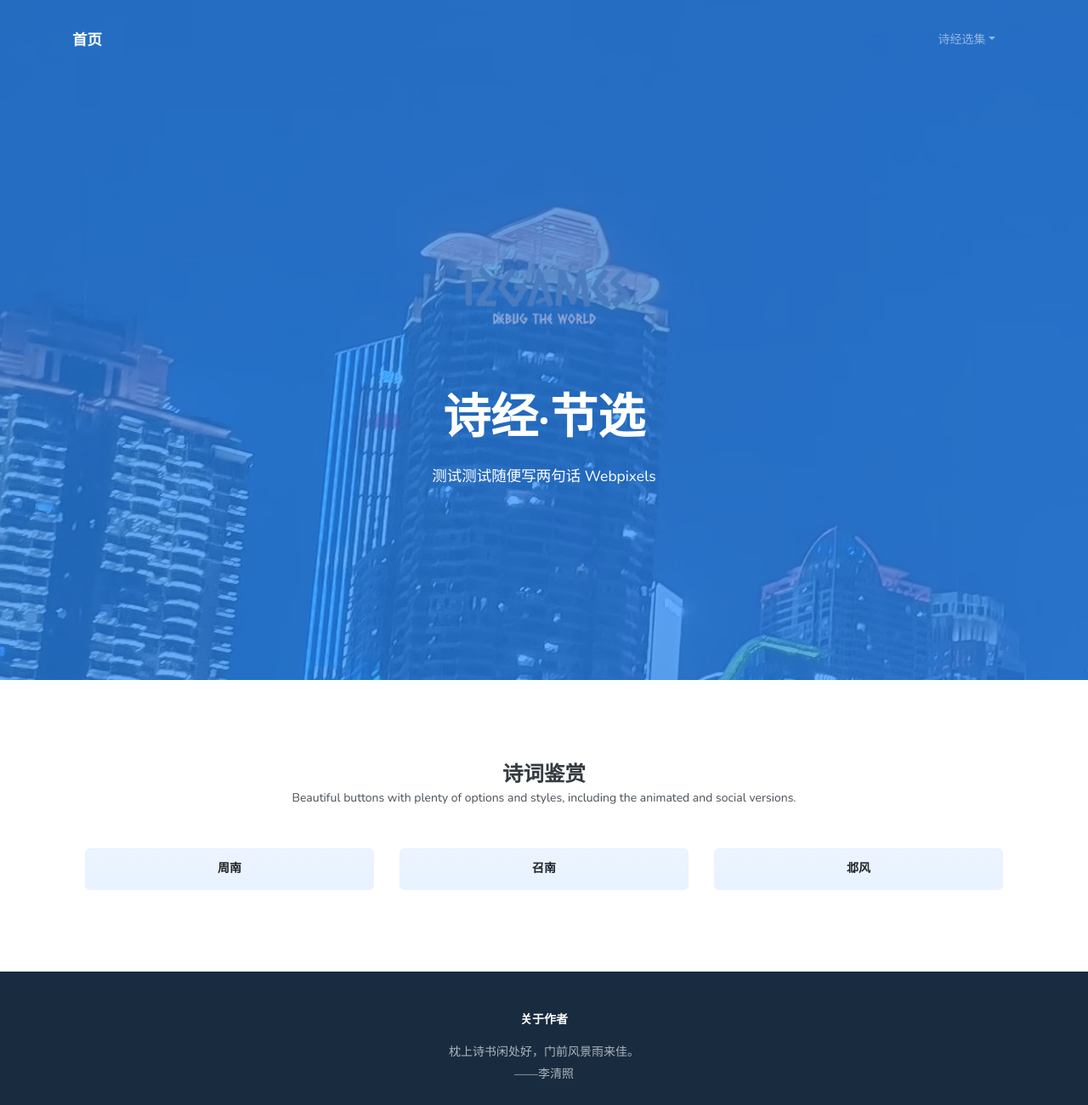
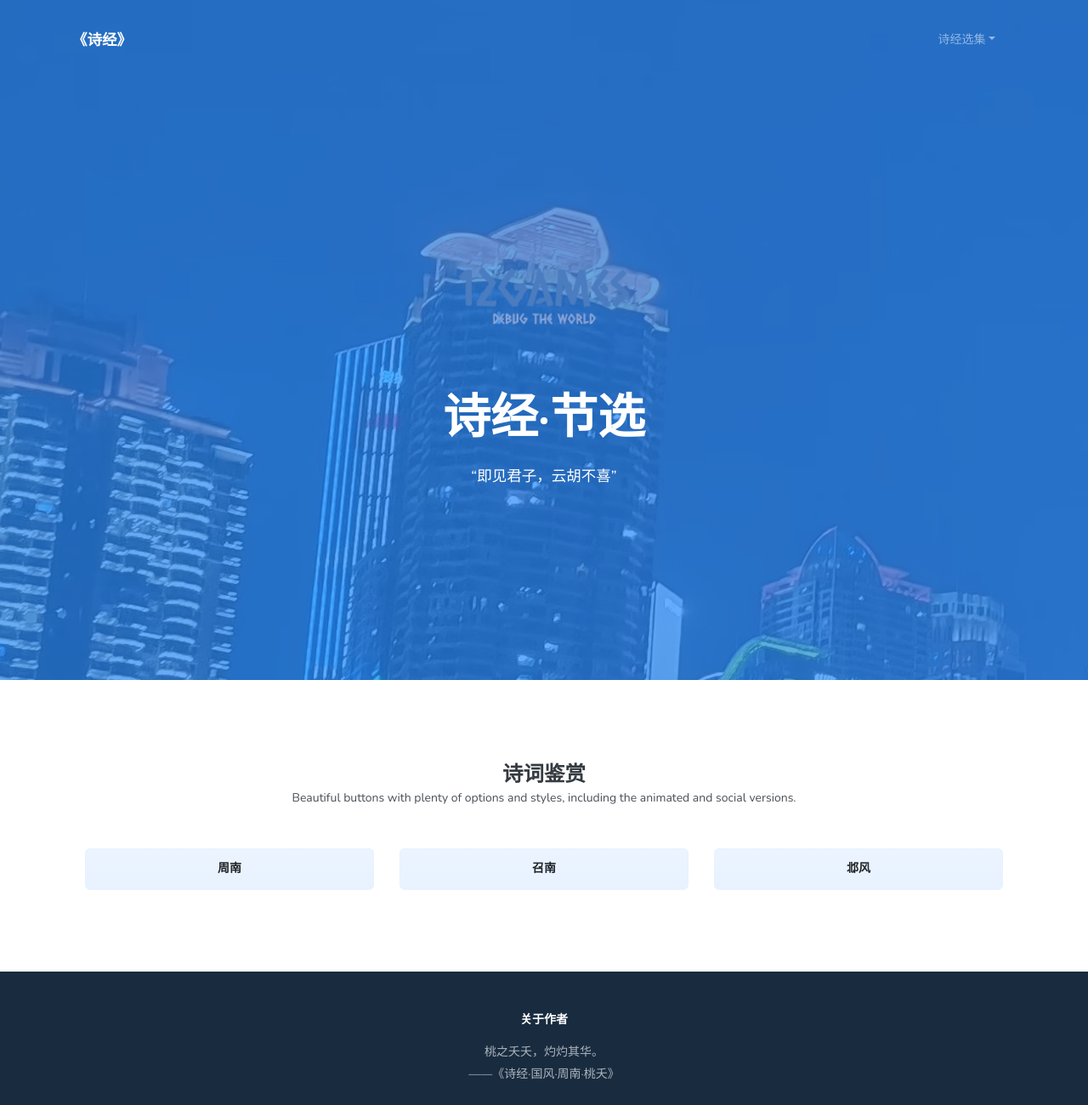
Before and after one commit to November21st/WebGL, a plain HTML site: page index.html in a window 1280 px wide. Shown: the whole page at 85% size. Drawn offline with nearby package versions, Linux system fonts and the light colour scheme.

Commit message:
Update index.html

```diff
--- a/index.html
+++ b/index.html
@@ -5,7 +5,7 @@
     <meta name="viewport" content="width=device-width, initial-scale=1, shrink-to-fit=no">
     <meta name="description" content="Probably the most complete UI kit out there. Multiple functionalities and controls added,  extended color palette and beautiful typography, designed as its own extended version of Bootstrap at  the highest level of quality.                             ">
     <meta name="author" content="Webpixels">
-    <title>诗经鉴赏</title>
+    <title>《诗经》鉴赏</title>
     <!-- Fonts -->
     <link href="https://fonts.googleapis.com/css?family=Nunito:400,600,700,800|Roboto:400,500,700" rel="stylesheet">
     <!-- Theme CSS -->
@@ -14,7 +14,7 @@
   <body>
     <nav class="navbar navbar-expand-lg navbar-transparent navbar-dark bg-dark py-4">
       <div class="container">
-        <a class="navbar-brand" href=""><strong>首页</strong></a>
+        <a class="navbar-brand" href=""><strong>《诗经》</strong></a>
         <button class="navbar-toggler" type="button" data-action="offcanvas-open" data-target="#navbar_main" aria-controls="navbar_main" aria-expanded="false" aria-label="Toggle navigation">
           <span class="navbar-toggler-icon"></span>
         </button>
@@ -47,7 +47,7 @@
                       <span class="font-weight-700">诗经·节选</span>
                     </h2>
                     <p class="lead text-white mt-3 lh-180 c-white animated" data-animation-in="fadeInUp" data-animation-delay="2500">
-                      测试测试随便写两句话 <strong class="text-white">Webpixels</strong>
+                      “即见君子，云胡不喜” <strong class="text-white"></strong>
                     </p>
                   </div>
                 </div>
@@ -87,8 +87,8 @@
           <div class="col-6 col-md" style="text-align: center;margin:auto">
             <h5 class="heading h6 text-uppercase font-weight-700 mb-3">关于作者</h5>
             <ul class="list-unstyled text-small">
-              <li><a class="text-muted">枕上诗书闲处好，门前风景雨来佳。</a></li>
-              <li><a class="text-muted" style="text-align: right">——李清照</a></li>
+              <li><a class="text-muted">桃之夭夭，灼灼其华。</a></li>
+              <li><a class="text-muted" style="text-align: right">——《诗经·国风·周南·桃夭》</a></li>
             </ul>
           </div>
         </div>
```
